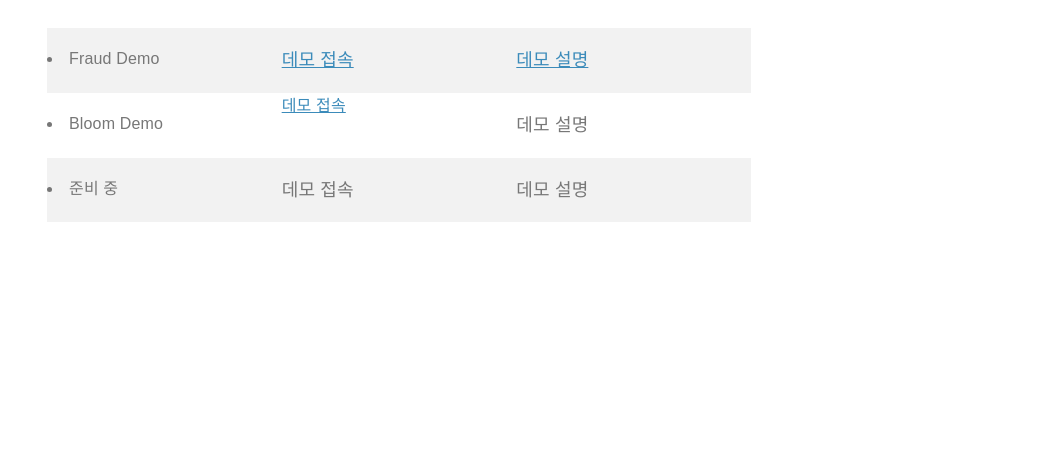
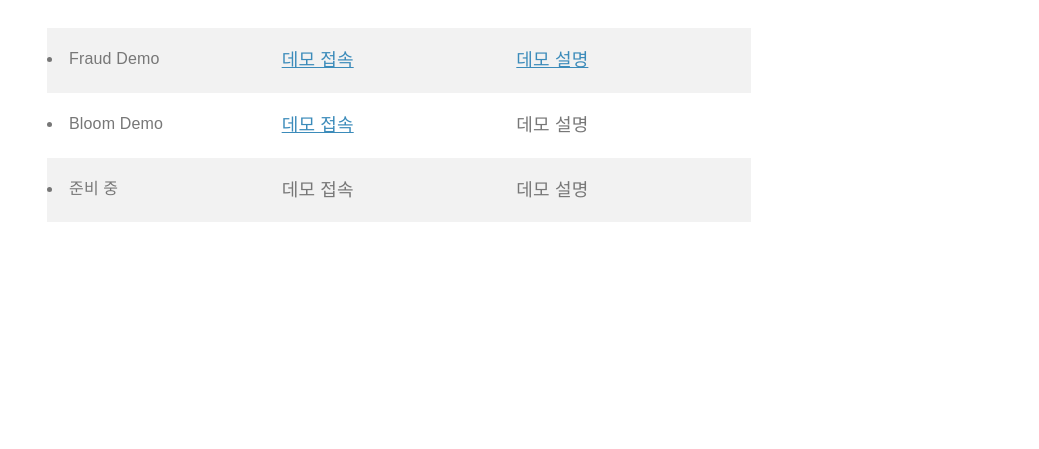
Before and after one commit to MOSSupport/mossupport.github.io, a plain HTML site: page neo4jdemo.html in a window 1280 px wide. Shown: the part 66-515 px from the top of the page, without its empty margins (241-1280 px from the left). Drawn offline with Linux system fonts and the light colour scheme.

Commit message:
Update neo4jdemo.html

```diff
--- a/neo4jdemo.html
+++ b/neo4jdemo.html
@@ -28,7 +28,7 @@
 		</div>
 		<div class="pure-g">
 			<div class="pure-u-1-3"><p><li>Bloom Demo</li></p></div>
-			<div class="pure-u-1-3"><a href="https://www.youtube.com/watch?v=7P8w04tcPaQ&feature=youtu.be" target="_blank"><u>데모 접속</u></a></div>
+			<div class="pure-u-1-3"><p><a href="https://www.youtube.com/watch?v=7P8w04tcPaQ&feature=youtu.be" target="_blank"><u>데모 접속</u></a></p></div>
 			<div class="pure-u-1-3"><p>데모 설명</p></div>
 		</div>
 		<div class="pure-g pure-g-odd">
```
